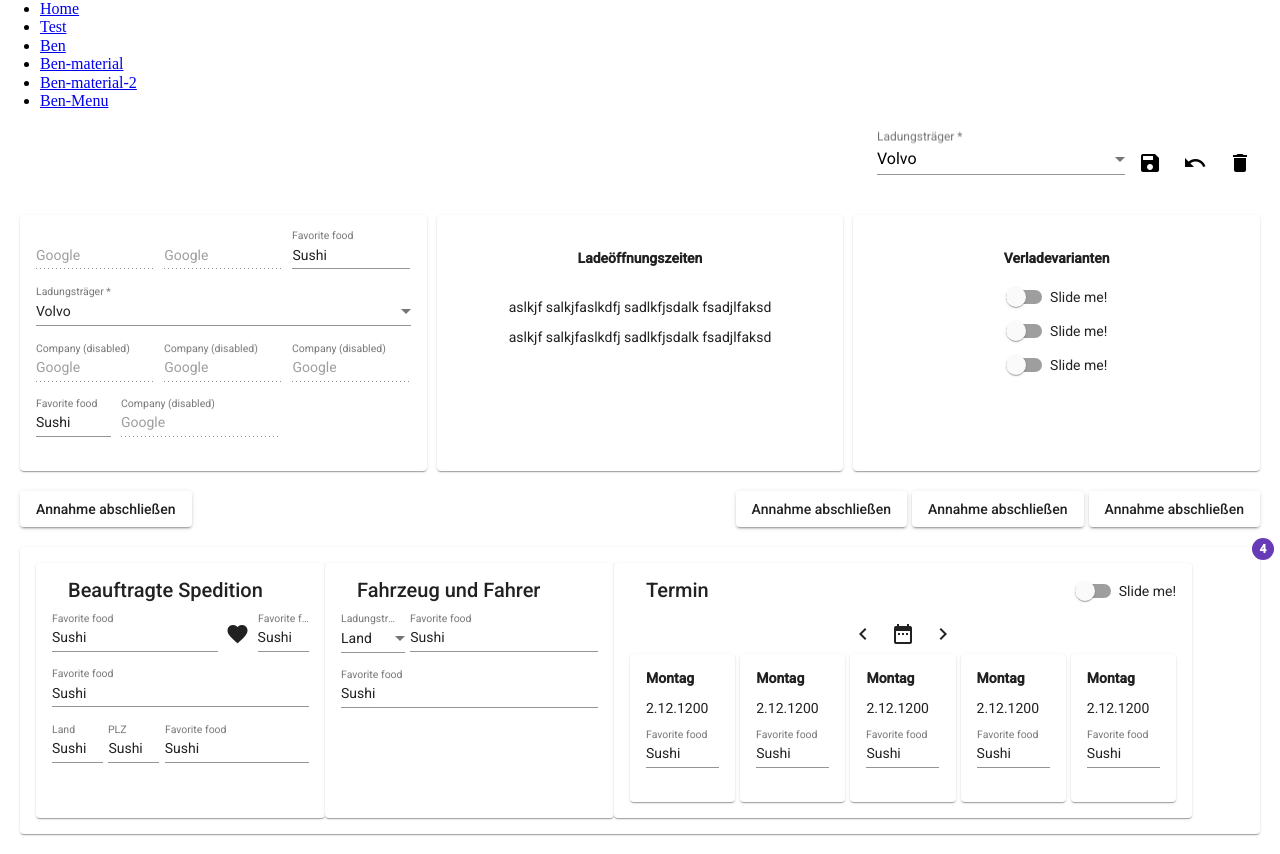
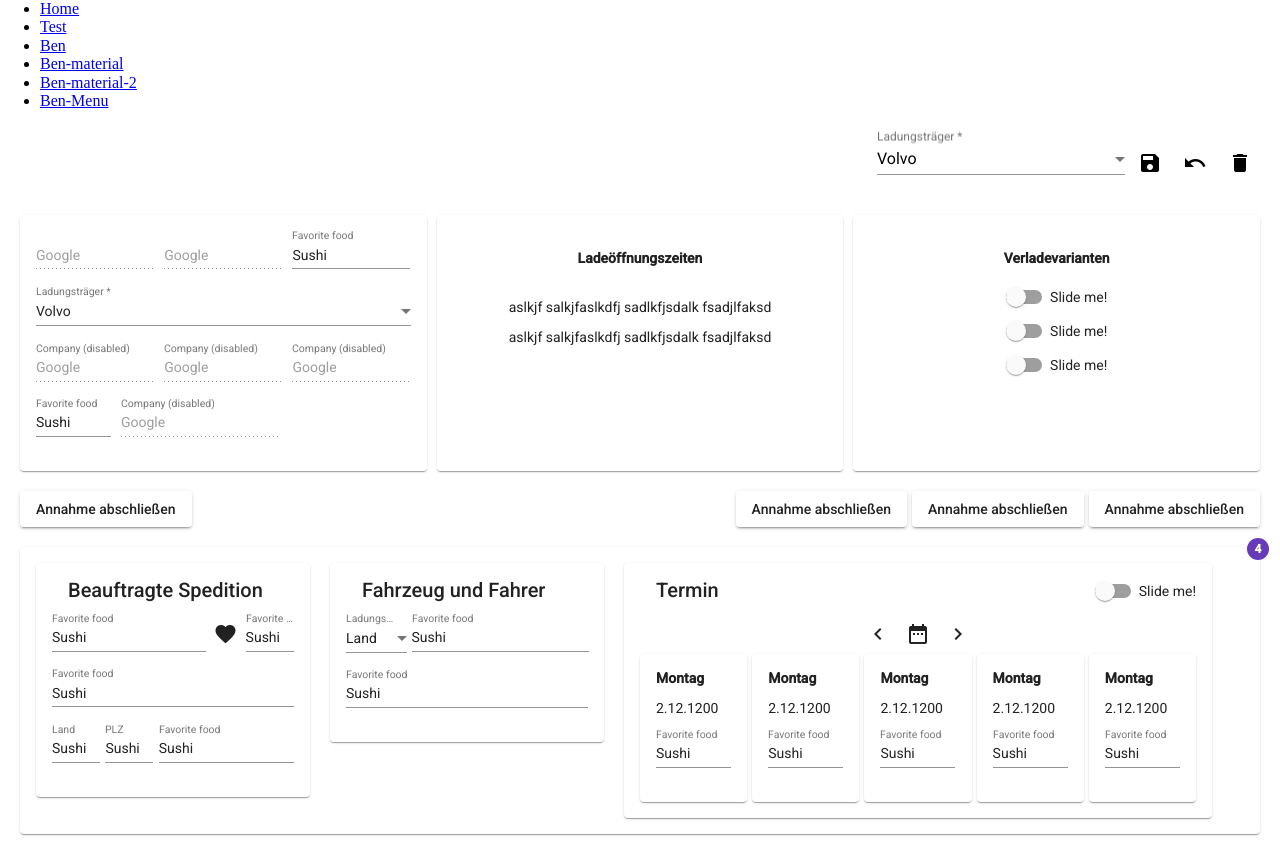
Before and after one commit to binoben/angular-8-material-flex-starter-template-qrncui, an Angular app: page /ben-material-2 in a window 1280 px wide. Built offline with nearby package versions, Linux system fonts and the light colour scheme.

Commit message:
2 files modified

```diff
--- a/src/app/ben-material-2/ben-material-2.component.css
+++ b/src/app/ben-material-2/ben-material-2.component.css
@@ -17,6 +17,6 @@ div{ border: 1px solid black} */
 
   .mat-badge-medium.mat-badge-above .mat-badge-content {
     top: -25px;
-    right: -30px;
+    right: -25px;
 
 }
--- a/src/app/ben-material-2/ben-material-2.component.html
+++ b/src/app/ben-material-2/ben-material-2.component.html
@@ -118,12 +118,12 @@
 	</div>
 
 
-	<mat-card fxLayout="row-reverse" fxLayoutGap="20px" fxLayoutAlign="center flex-start">
+	<mat-card fxLayout="row-reverse" >
 		<mat-card-header class="badge" >
 			<span matBadge="4" matBadgeOverlap="false"></span>
 		</mat-card-header>
 
-		<mat-card-content>
+		<mat-card-content fxFlex fxLayoutGap="20px" fxLayoutAlign="center flex-start">
 			<mat-card fxFlex >
 				<mat-card-header >
 
```
